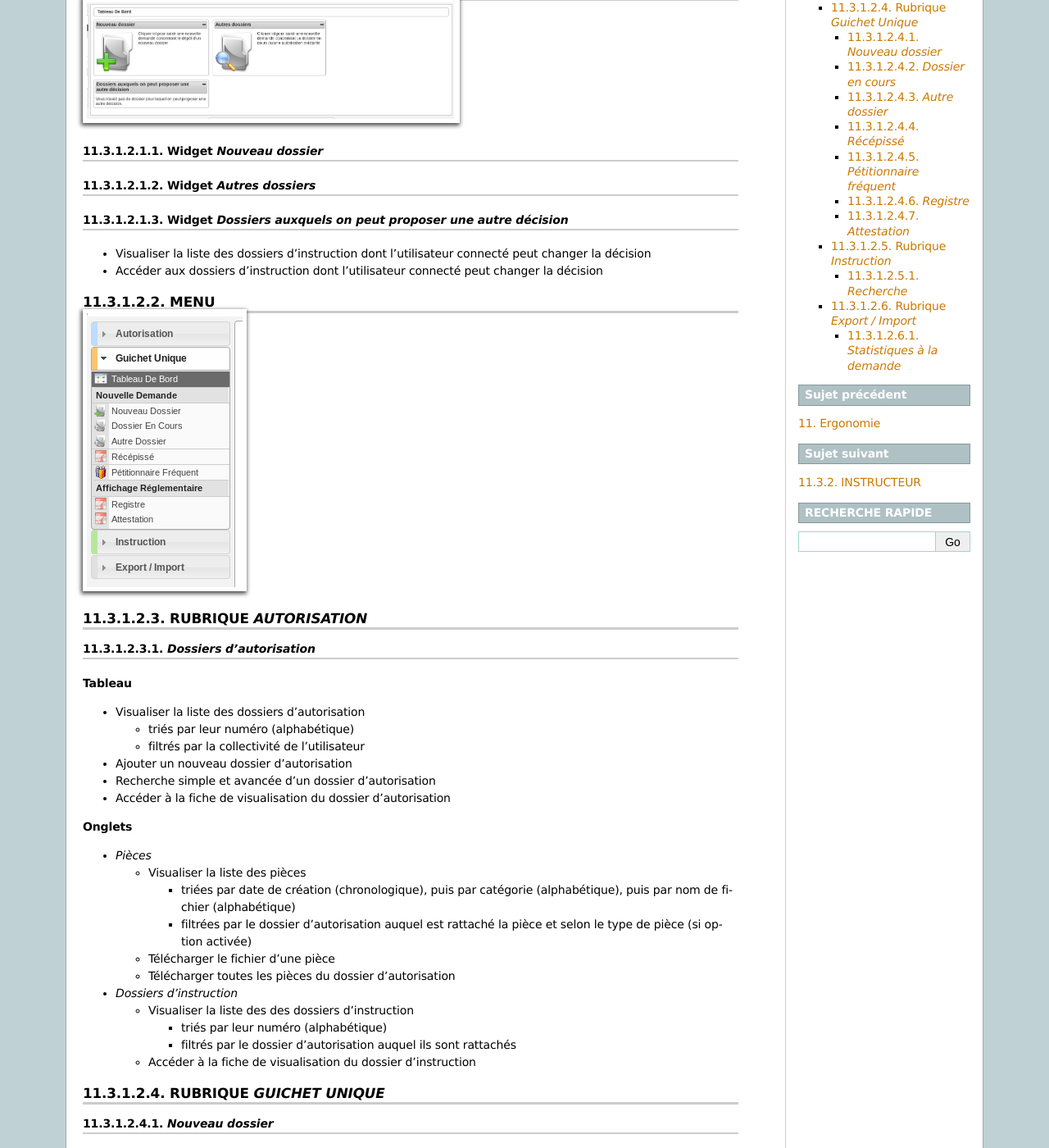
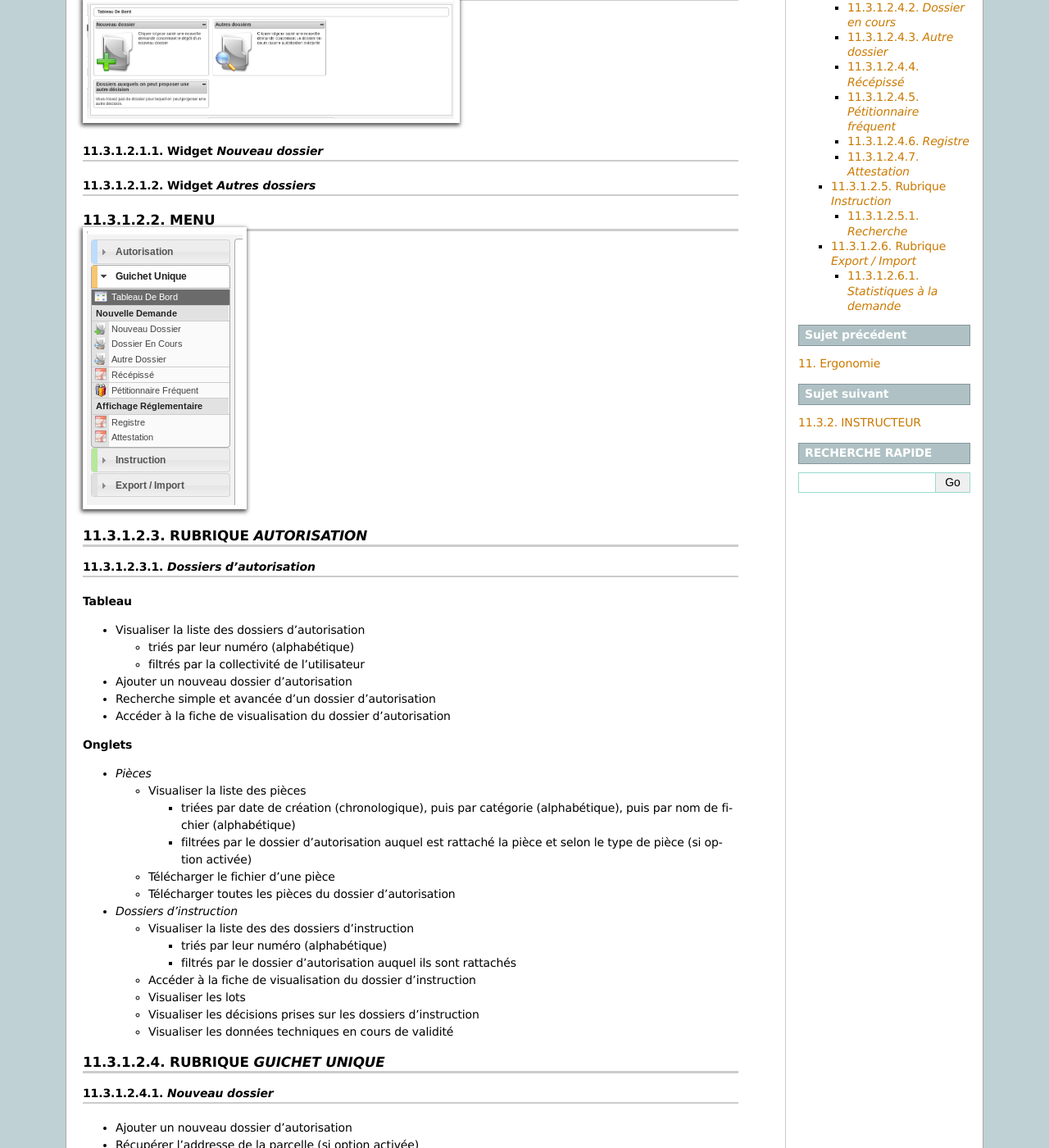
Before and after one commit to mpavaux/openads-documentation, a Sphinx documentation site: the page built from source/manuel_utilisateur/ergonomie/profils/guichet_unique.rst, in a window 1280 px wide and 1400 px high, scrolled down 431 px. Shown: the whole window at 82% size. Built offline with Sphinx 7.4.7, drawn with Linux system fonts in a browser that asks for light colours; some of the changed text lies outside the part shown.

Commit message:
* Mise à jour du profil "GUICHET UNIQUE"

```diff
--- a/source/manuel_utilisateur/ergonomie/profils/guichet_unique.rst
+++ b/source/manuel_utilisateur/ergonomie/profils/guichet_unique.rst
@@ -28,12 +28,6 @@
 
 Widget *Autres dossiers*
 ########################
-
-Widget *Dossiers auxquels on peut proposer une autre décision*
-##############################################################
-
-- Visualiser la liste des dossiers d'instruction dont l'utilisateur connecté peut changer la décision
-- Accéder aux dossiers d'instruction dont l'utilisateur connecté peut changer la décision
 
 Menu
 ----
@@ -77,6 +71,9 @@
     * filtrés par le dossier d'autorisation auquel ils sont rattachés
 
   * Accéder à la fiche de visualisation du dossier d'instruction
+  * Visualiser les lots
+  * Visualiser les décisions prises sur les dossiers d’instruction
+  * Visualiser les données techniques en cours de validité
 
 .. _profil_guichet_unique_rubrique_guichet_unique:
 
@@ -158,6 +155,7 @@
   - *DI* :
 
     - Afficher l'édition de récapitulatif du dossier d'instruction
+    - Modifier le dossier d’instruction (l'adresse du terrain et les pétitionnaires tant que le dossier n'est pas instruit)
 
   - *Pièce(s)* :
 
```
